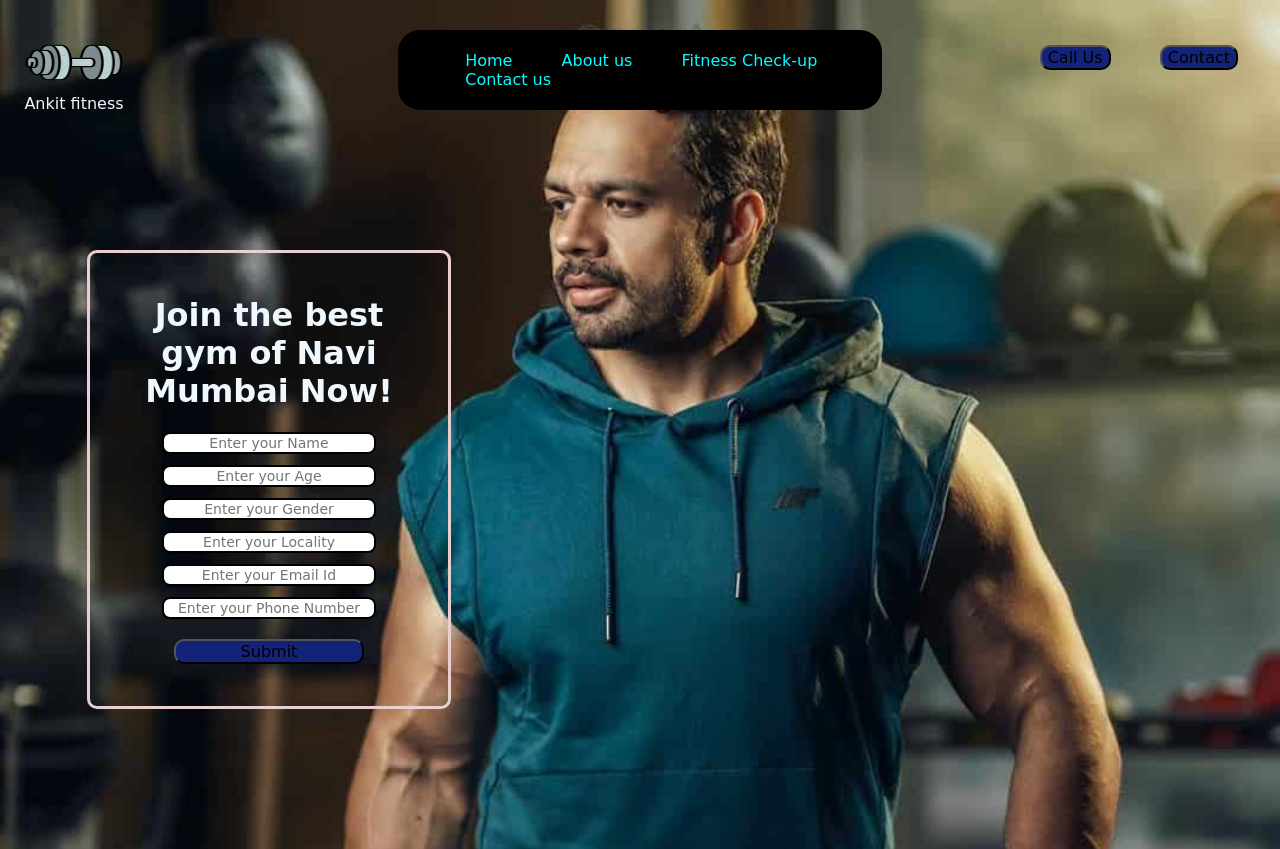
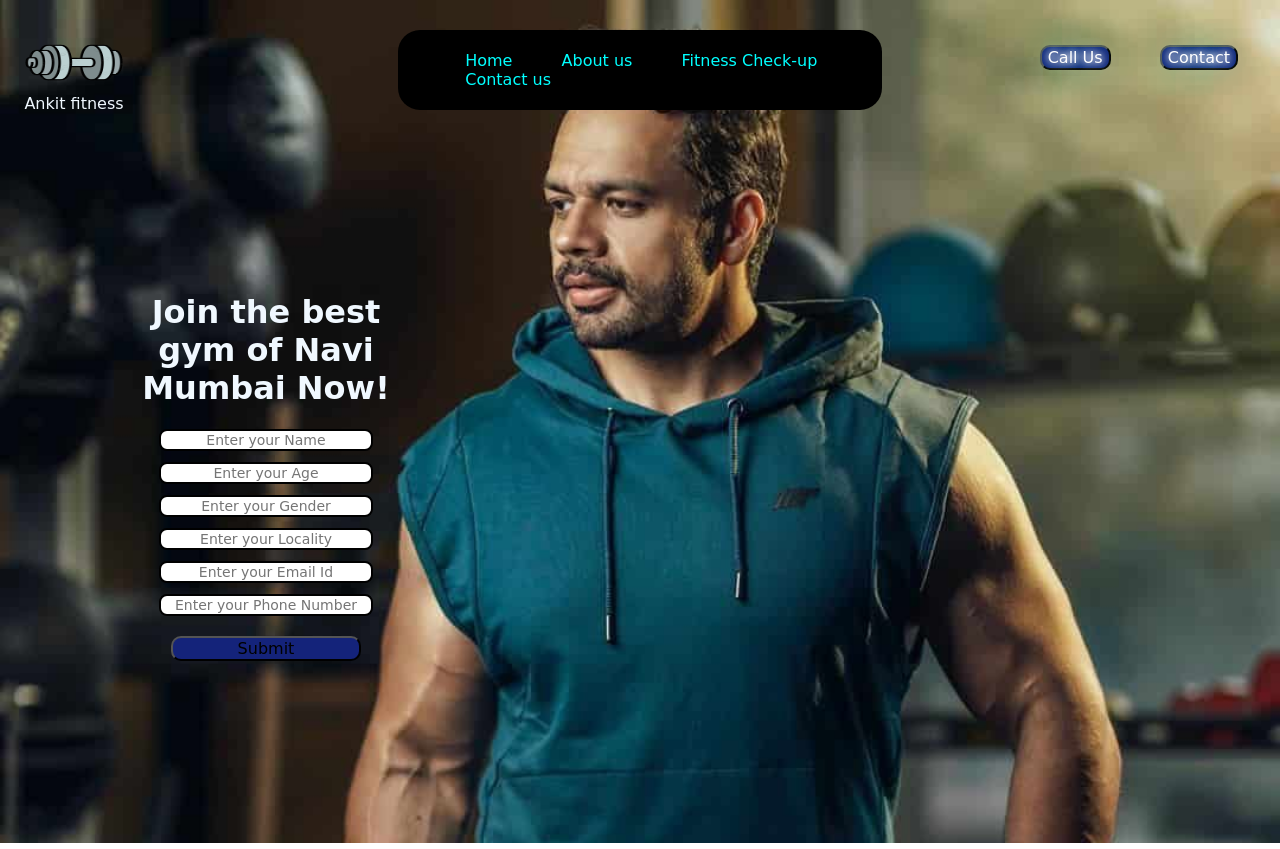
Before and after one commit to Ankit-Sode/My-First_project, a plain HTML site: page index.html in a window 1280 px wide. Drawn offline with Linux system fonts and the light colour scheme.

Commit message:
My FIrst commit

```diff
--- a/index.html
+++ b/index.html
@@ -91,7 +91,7 @@
     }
 
     .container {
-        border: 3px solid rgb(233, 207, 207);
+        /* border: 3px solid rgb(233, 207, 207); */
         margin: 140px 87px;
         padding: 22px 51px;
         width: 20%;
@@ -118,9 +118,9 @@
         font-size: 14px;
         border-radius: 8px;
     }
-    /* .neonText {
+    .neonText {
   color: #fff;
-  text-shadow:om
+  text-shadow:
       0 0 7px #fff,
       0 0 10px #fff,
       0 0 21px #fff,
@@ -129,7 +129,7 @@
       0 0 92px #0fa,
       0 0 102px #0fa,
       0 0 151px #0fa;
-} */
+}
 </style>
 
 <body>
```
